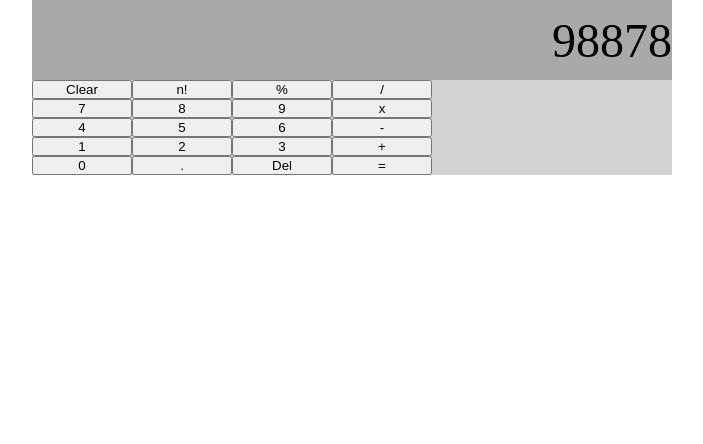
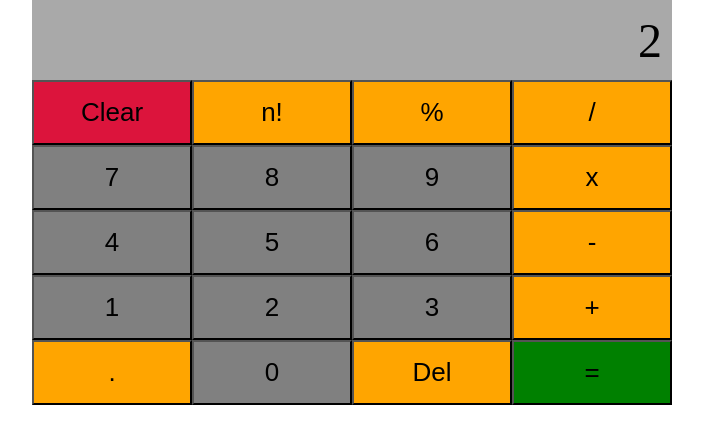
Before and after one commit to GideonBature/Project-Simple-Calculator, a plain HTML site: page index.html in a window 1280 px wide. Shown: the whole page, without its empty margins (288-991 px from the left). Drawn offline with Linux system fonts and the light colour scheme.

Commit message:
finished the html and css of calculator

```diff
--- a/index.html
+++ b/index.html
@@ -11,7 +11,7 @@
     <div class="container">
         <div class="display">98878</div>
         <div class="buttons">
-            <button class="btn-operator">Clear</button>
+            <button class="btn-clear btn-operator">Clear</button>
             <button class="btn-operator">n!</button>
             <button class="btn-operator">%</button>
             <button class="btn-operator">/</button>
@@ -27,10 +27,10 @@
             <button class="btn-number">2</button>
             <button class="btn-number">3</button>
             <button class="btn-operator">+</button>
+            <button class="btn-operator">.</button>
             <button class="btn-number">0</button>
-            <button class="btn-operator">.</button>
             <button class="btn-operator">Del</button>
-            <button class="btn-operator">=</button>
+            <button class="btn-equals btn-operator">=</button>
         </div>
 
     </div>
--- a/index.js
+++ b/index.js
@@ -0,0 +1,4 @@
+const buttons = document.querySelectorAll(".btn-operator, .btn-number");
+const display = document.querySelector(".display");
+
+display.textContent = "2";
--- a/style.css
+++ b/style.css
@@ -5,26 +5,45 @@
 
 .container {
     background: lightgray;
-    width: max-content;
+    width: 50%;
     margin: auto;
 }
 
 .display {
-    width: 50vmax;
+    width: auto;
     background-color: darkgray;
     height: 10vh;
     font-size: 48px;
     display: flex;
     justify-content: flex-end;
     align-items: center;
+    padding-right: 10px;
 }
 
 .buttons {
-    max-width: 400px;
+    max-width: auto;
     display: flex;
     flex-wrap: wrap;
 }
 
 button {
     flex: 1 25%;
+    padding: 15px;
+    font-size: 26px;
 }
+
+.btn-number {
+    background-color: gray;
+}
+
+.btn-operator {
+    background-color: orange;
+}
+
+.btn-equals {
+    background-color: green;
+}
+
+.btn-clear {
+    background-color: crimson;
+}
```
